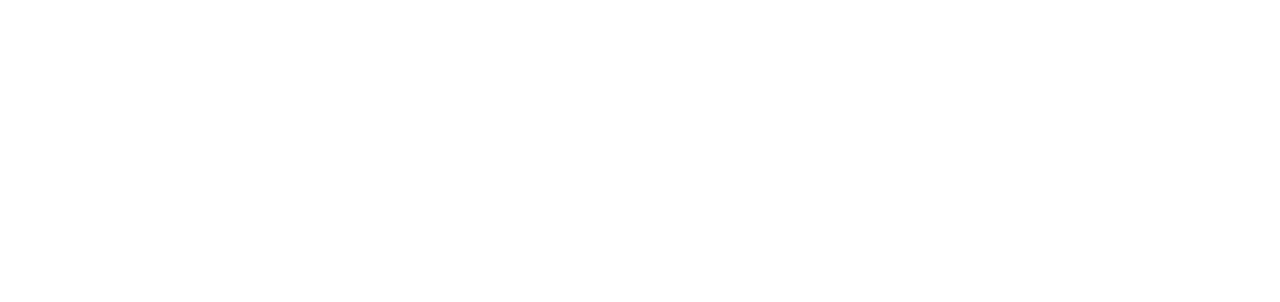
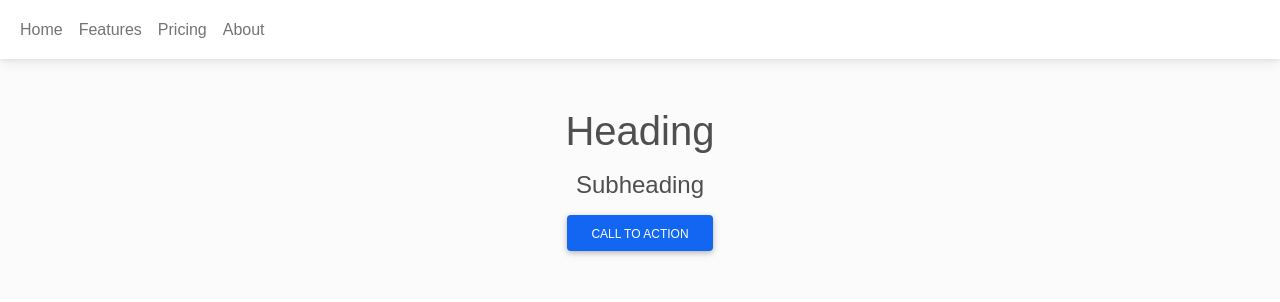
Before and after one commit to QenOo/Personal-portfolio, a plain HTML site: page index.html in a window 1280 px wide. Drawn offline with Linux system fonts and the light colour scheme; a web font is replaced by a local one.

Commit message:
Add html header

```diff
--- a/index.html
+++ b/index.html
@@ -14,10 +14,54 @@
         <link rel="stylesheet" href="css/mdb.min.css" />
     </head>
     <body>
+        <header>
+            <!-- Navbar -->
+            <nav class="navbar navbar-expand-lg navbar-light bg-white">
+                <div class="container-fluid">
+                    <button
+                        class="navbar-toggler"
+                        type="button"
+                        data-mdb-toggle="collapse"
+                        data-mdb-target="#navbarExample01"
+                        aria-controls="navbarExample01"
+                        aria-expanded="false"
+                        aria-label="Toggle navigation"
+                    >
+                        <i class="fas fa-bars"></i>
+                    </button>
+                    <div class="collapse navbar-collapse" id="navbarExample01">
+                        <ul class="navbar-nav me-auto mb-2 mb-lg-0">
+                            <li class="nav-item active">
+                                <a class="nav-link" aria-current="page" href="#"
+                                    >Home</a
+                                >
+                            </li>
+                            <li class="nav-item">
+                                <a class="nav-link" href="#">Features</a>
+                            </li>
+                            <li class="nav-item">
+                                <a class="nav-link" href="#">Pricing</a>
+                            </li>
+                            <li class="nav-item">
+                                <a class="nav-link" href="#">About</a>
+                            </li>
+                        </ul>
+                    </div>
+                </div>
+            </nav>
+            <!-- Navbar -->
+
+            <!-- Jumbotron -->
+            <div class="p-5 text-center bg-light">
+                <h1 class="mb-3">Heading</h1>
+                <h4 class="mb-3">Subheading</h4>
+                <a class="btn btn-primary" href="" role="button"
+                    >Call to action</a
+                >
+            </div>
+            <!-- Jumbotron -->
+        </header>
         <!-- MDB -->
-        <script
-            type="text/javascript"
-            src="js/mdb.min.js"
-        ></script>
+        <script type="text/javascript" src="js/mdb.min.js"></script>
     </body>
 </html>
```
